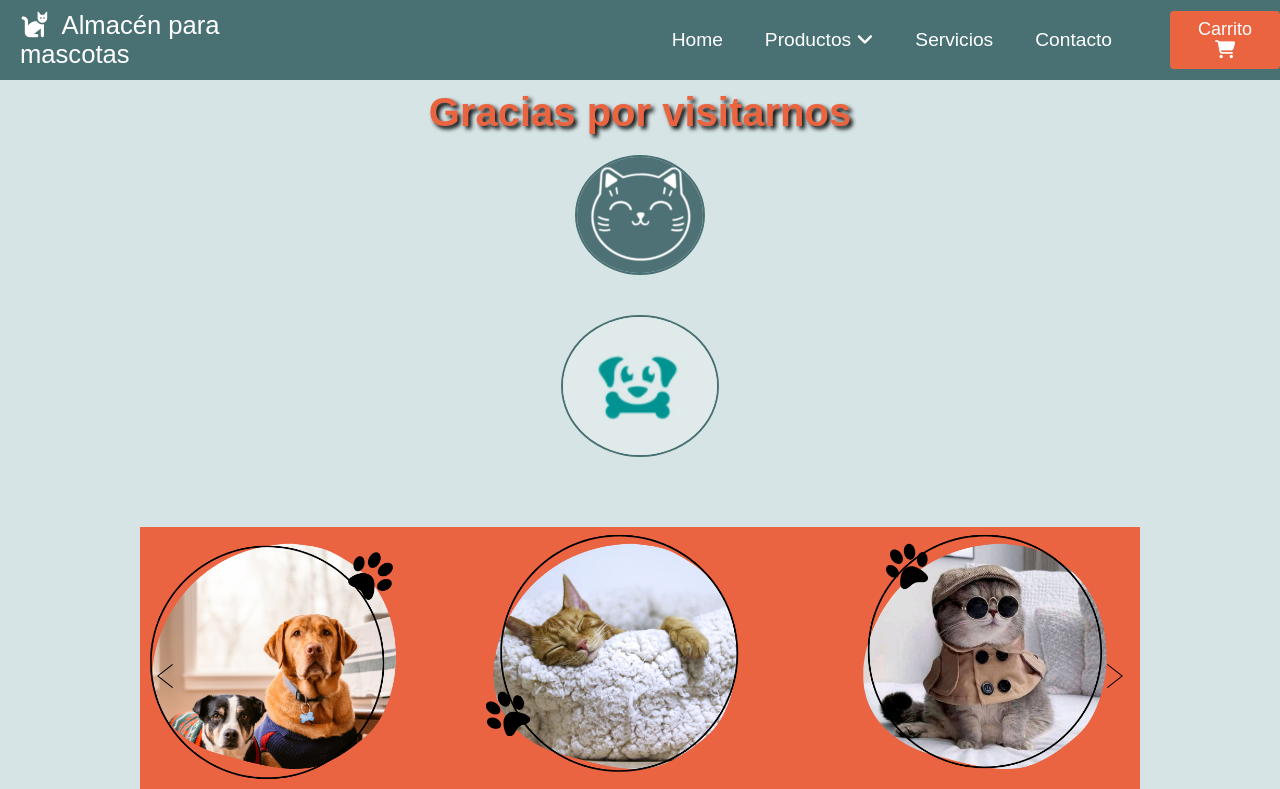
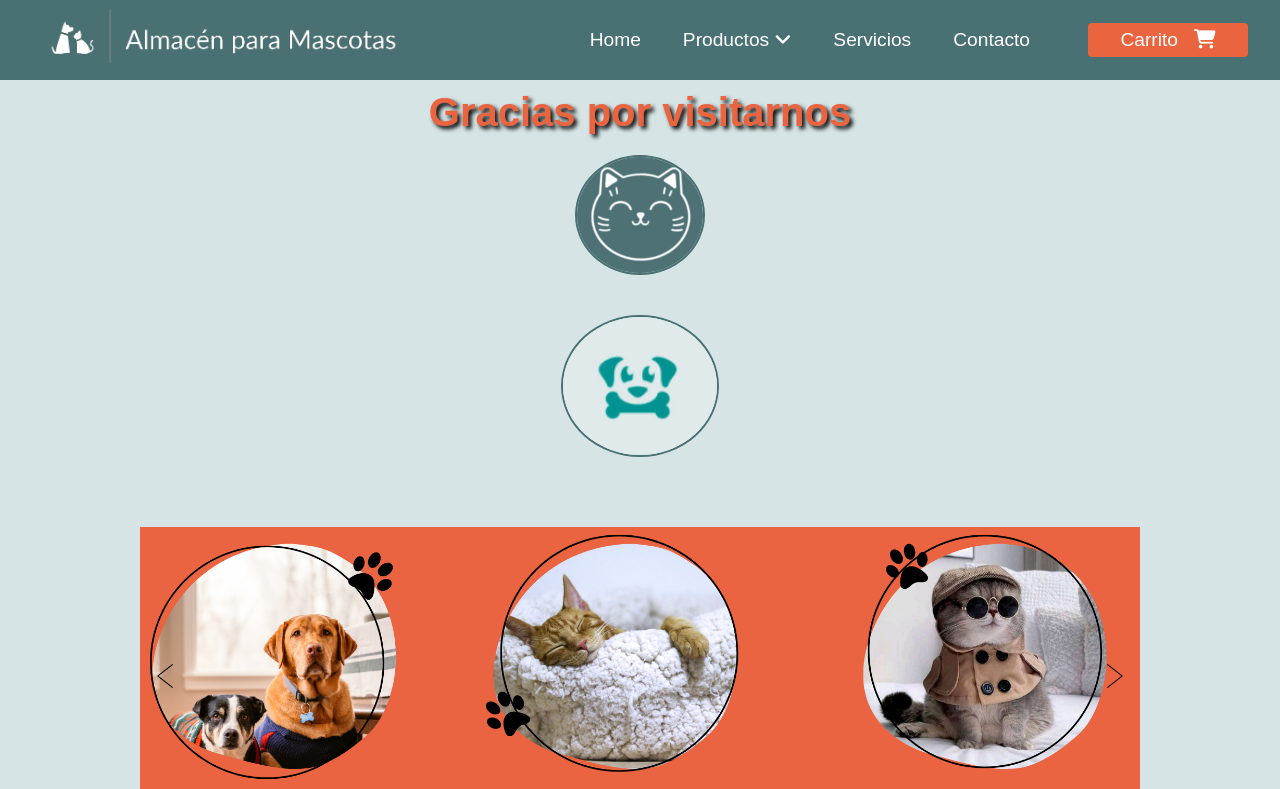
Before and after one commit to hector1976pereya/ProyectoNumenPetShop, a React (Create React App) app: page / in a window 1280 px wide. Shown: the top 789 px of the page. Built offline with nearby package versions, Linux system fonts and the light colour scheme.

Commit message:
Se modifia barra de navegación

```diff
--- a/src/components/Button.css
+++ b/src/components/Button.css
@@ -12,23 +12,25 @@
 
 /***** Boton *****/
 
-.btn {
-  padding: 8px 20px;
+.btn-carrito {
+  padding: 6px 6px;
   border-radius: 4px;
   outline:none;
   border: none;
-  font-size: 18px;
+  font-size: 1.2rem;
   color:var(--white-color);
   cursor: pointed;
   background-color: var(--first-color);
+  margin-right: 2rem;
+  width: 10rem;
 }
 
-.btn:hover {
-  padding: 6px 18px;
+.btn-carrito:hover {
+  padding: 8px 8px;
   transition: all 0.3s ease-out;
-  background-color: transparent;
+  background-color: var(--white-color);
   color: var(--first-color);
   border-radius: 4px;
   border: 2px solid var(--first-color);
-
+  font-weight: bold;
 }
--- a/src/components/Button.js
+++ b/src/components/Button.js
@@ -7,7 +7,7 @@ import { Link } from 'react-router-dom'
 export function Button() {
   return (
   <Link to='carrito'>
-    <button className='btn'> Carrito <i class="fa-solid fa-cart-shopping"></i>
+    <button className='btn-carrito'> Carrito &nbsp; <i class="fa-solid fa-cart-shopping"></i>
     </button>
   </Link>
   );
--- a/src/components/Navbar.css
+++ b/src/components/Navbar.css
@@ -10,6 +10,22 @@
   --transparent-color: transparent;
 }
 
+/***** Logo *****/
+
+.logo {
+  margin-left: 13%;
+
+
+
+  height: 4rem;
+  cursor: pointer;
+}
+
+.logo:hover {
+  transform: scale(1.1);
+  transition: .3s ease-in-out;
+}
+
 /***** Navbar *****/
 
 .navbar {
@@ -19,24 +35,7 @@
   justify-content: center;
   align-items: center;
   font-size: 1.2rem;
-}
-
-.navbar-logo {
-  color: #fff;
-  justify-self: start;
-  margin-left: 20px;
-  cursor: pointer;
-  text-decoration: none;
-  font-size: 1.6rem;
-}
-
-.navbar-logo:hover {
-  color: var(--first-color);
-}
-
-.fa-firstdraft {
-  margin-left: 0.5rem;
-  font-size: 1.6rem;
+  width: 100%;
 }
 
 .nav-menu {
@@ -80,17 +79,26 @@
   display: none;
 }
 
+/***** Responsive *****/
+
 @media screen and (max-width: 960px) {
-  .NavbarItems {
+  .btn-carrito {
+    display: none;
+  }
+  .menu-icon {
+      margin-right: 2rem ;
+    }
+    .navbar {
       position: relative;
     }
-
+    .NavbarItems {
+      position: absolute;
+    }
     .navbar-logo {
-    margin-top: 10px;
-    margin-left: -60px;
-    font-size: 25px;
+    position: relative;
+    margin-top: -5rem;
+    margin-right: 80%;
     }
-
     .nav-menu {
       display: flex;
       flex-direction: column;
@@ -102,7 +110,6 @@
       opacity: 1;
       transition: all 0.5s ease;
     }
-
     .nav-menu.active {
       background: var(--second-color);
       left: 0;
@@ -111,27 +118,22 @@
       z-index: 1;
       padding-bottom: 250px;
       font-size: 2rem;
+
     }
-
     .nav-links {
       text-align: center;
       padding: 2rem;
       width: 100%;
       display: table;
     }
-
     .nav-links:hover {
       background-color: var(--first-color);
-    border-radius: 0;
     }
-
     .navbar-logo {
-    position: absolute;
       top: 0;
       left: 0;
       transform: translate(25%, 50%);
     }
-
     .menu-icon {
       display: block;
       position: absolute;
@@ -141,12 +143,6 @@
       font-size: 1.8rem;
       cursor: pointer;
     }
-
-  .fa-times {
-    color: #fff;
-    font-size: 2rem;
-  }
-
     .nav-links-mobile {
       display: block;
       text-align: center;
@@ -157,16 +153,11 @@
       background: var(--first-color);
       text-decoration: none;
       color: #fff;
-    font-size: 1.5rem;
+      font-size: 2rem;
     }
-
     .nav-links-mobile:hover {
       background: #fff;
       color: var(--first-color);
       transition: 250ms;
     }
-
-  button {
-    display: none;
 }
-}
--- a/src/components/Navbar.js
+++ b/src/components/Navbar.js
@@ -3,6 +3,7 @@ import { Button } from './Button';
 import { Link } from 'react-router-dom';
 import './Navbar.css';
 import Dropdown from './Dropdown';
+import Logo from '../images/logo.png';
 
 // Navbar
 
@@ -32,19 +33,20 @@ function Navbar() {
   return (
     <>
       <nav className='navbar'>
-        <Link to='/' className='navbar-logo' onClick={closeMobileMenu}>
-        <i class="fa-solid fa-cat"></i>&nbsp;
-          Almacén para mascotas
+      <div className='navbar-logo'>
+        <Link to='/home' onClick={closeMobileMenu}>
+        <img src={ Logo } className='logo' alt="Logo de Almacen para Mascotas" />
         </Link>
+
+        </div>
 
         <div className='menu-icon' onClick={handleClick}>
           <i className={click ? 'fas fa-times' : 'fas fa-bars'} />
         </div>
+
         <ul className={click ? 'nav-menu active' : 'nav-menu'}>
-
-
           <li className='nav-item'>
-            <Link to='/' className='nav-links' onClick={closeMobileMenu}>
+            <Link to='/Home' className='nav-links' onClick={closeMobileMenu}>
               Home
             </Link>
           </li>
```
Also changed, not shown: src/images/logo.png (added). Lines whose indentation alone changed are shown as unchanged.
